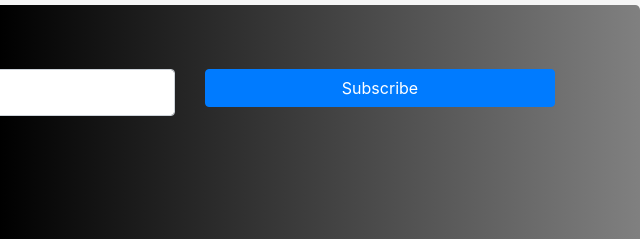
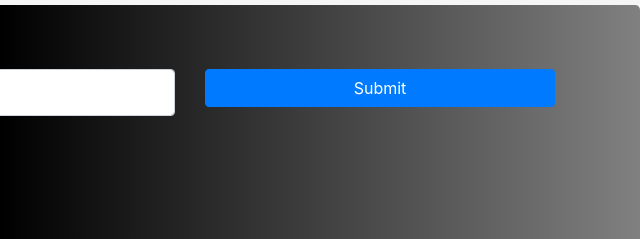
Before and after one commit to Arsh-10/Portofolio, a plain HTML site: page index.html in a window 1280 px wide. Shown: the part 3324-3563 px from the top of the page, 640-1280 px from the left. Drawn offline with nearby package versions, Linux system fonts and the light colour scheme; a web font is replaced by a local one.

Commit message:
Update index.html

```diff
--- a/index.html
+++ b/index.html
@@ -337,7 +337,7 @@
                             <input type="email" placeholder="Enter email" class="form-control mb-2" name="email" required>
                         </div>
                         <div class="col-md-4">
-                            <button type="submit" class="btn btn-primary btn-block mb-2" id="trigger">Subscribe</button>
+                            <button type="submit" class="btn btn-primary btn-block mb-2" id="trigger">Submit</button>
                         </div>
                     </div>
 
```
